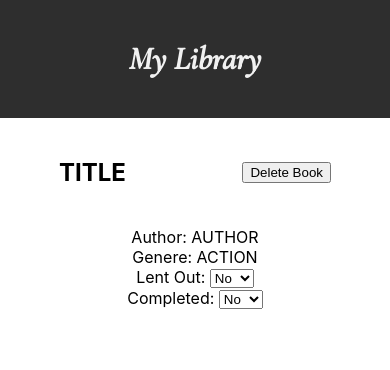
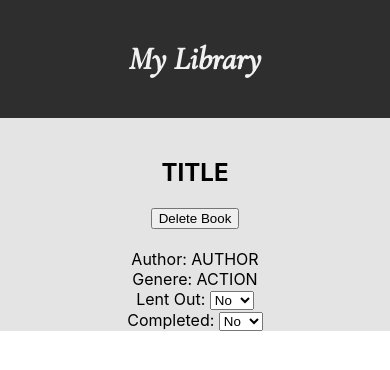
Before and after one commit to Joshua-Odell/library-client, a React (Create React App) app: page /book/1 in a window 390 px wide. Shown: the top 370 px of the page. Built offline with nearby package versions, Linux system fonts and the light colour scheme; no server answers; the HTML template or start-up script is replaced by a standard one.

Commit message:
Final Styling and Responsive adjustments

```diff
--- a/src/App.css
+++ b/src/App.css
@@ -59,6 +59,10 @@ ul {
 	padding-bottom: 30px;
 }
 
+.bookDetails {
+	background-color: rgb(228, 228, 228);
+}
+
 .emphasize {
 	transition: transform all 0.2s ease-in-out;
 }
@@ -71,10 +75,10 @@ a:link {
 	text-decoration: none;
 }
 
-@media screen and (min-width: 200px) {
+@media screen and (min-width: 481px) {
 	.container {
 		flex-direction: row;
-		justify-content: space-between;
+		justify-content: space-around;
 		align-items: center;
 	}
 
--- a/src/BookDetails/BookDetails.js
+++ b/src/BookDetails/BookDetails.js
@@ -115,7 +115,7 @@ export default class BookDetails extends Component {
 	Display = () => {
 		if (this.state.wish) {
 			return (
-				<div>
+				<div className="bookDetails">
 					<div className="container">
 						<div id="Title" className="item">
 							Title: {this.state.title}{' '}
@@ -134,7 +134,7 @@ export default class BookDetails extends Component {
 			);
 		} else {
 			return (
-				<div>
+				<div className="bookDetails">
 					<div className="container">
 						<div id="Title" className="item">
 							<h2>{this.state.title}</h2>
```
